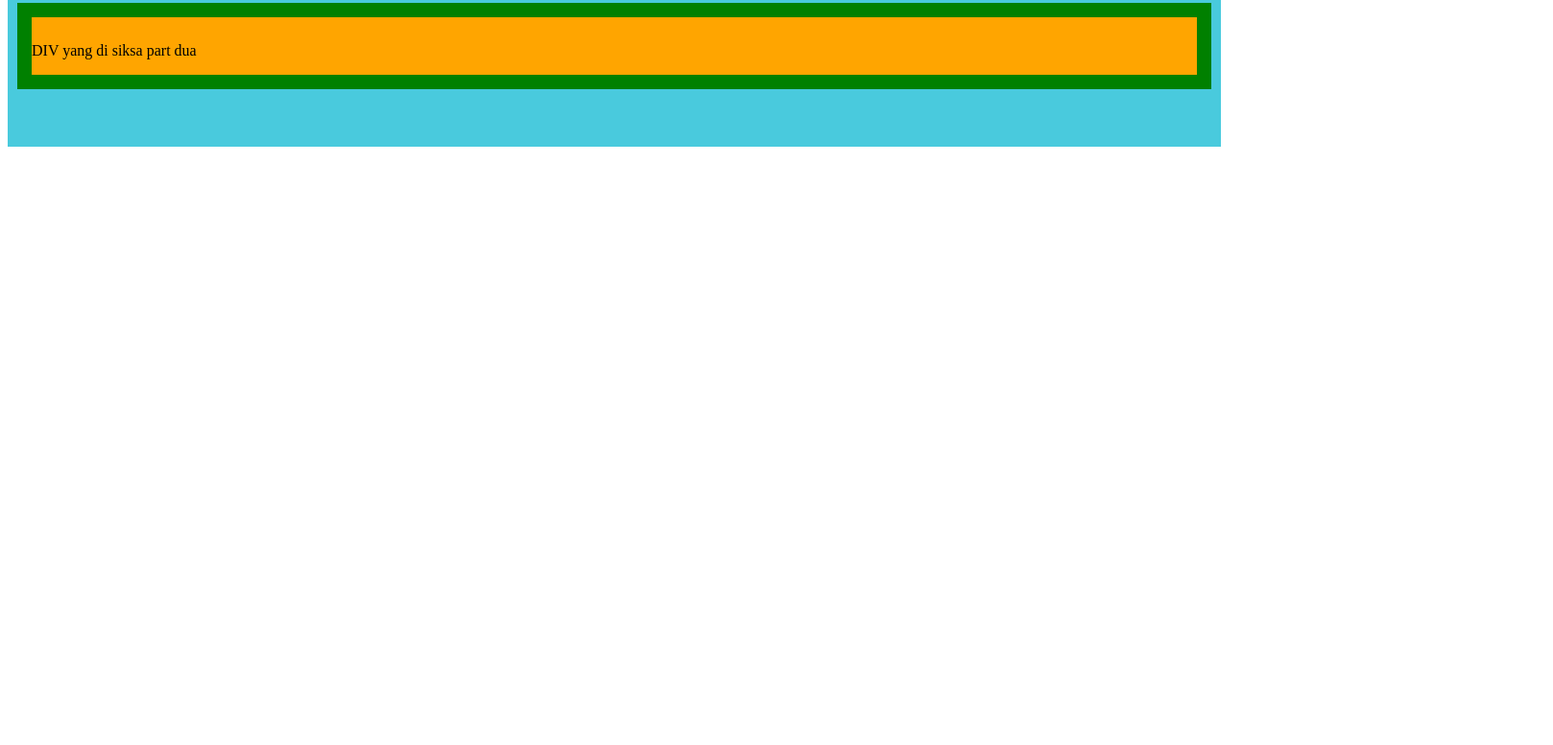
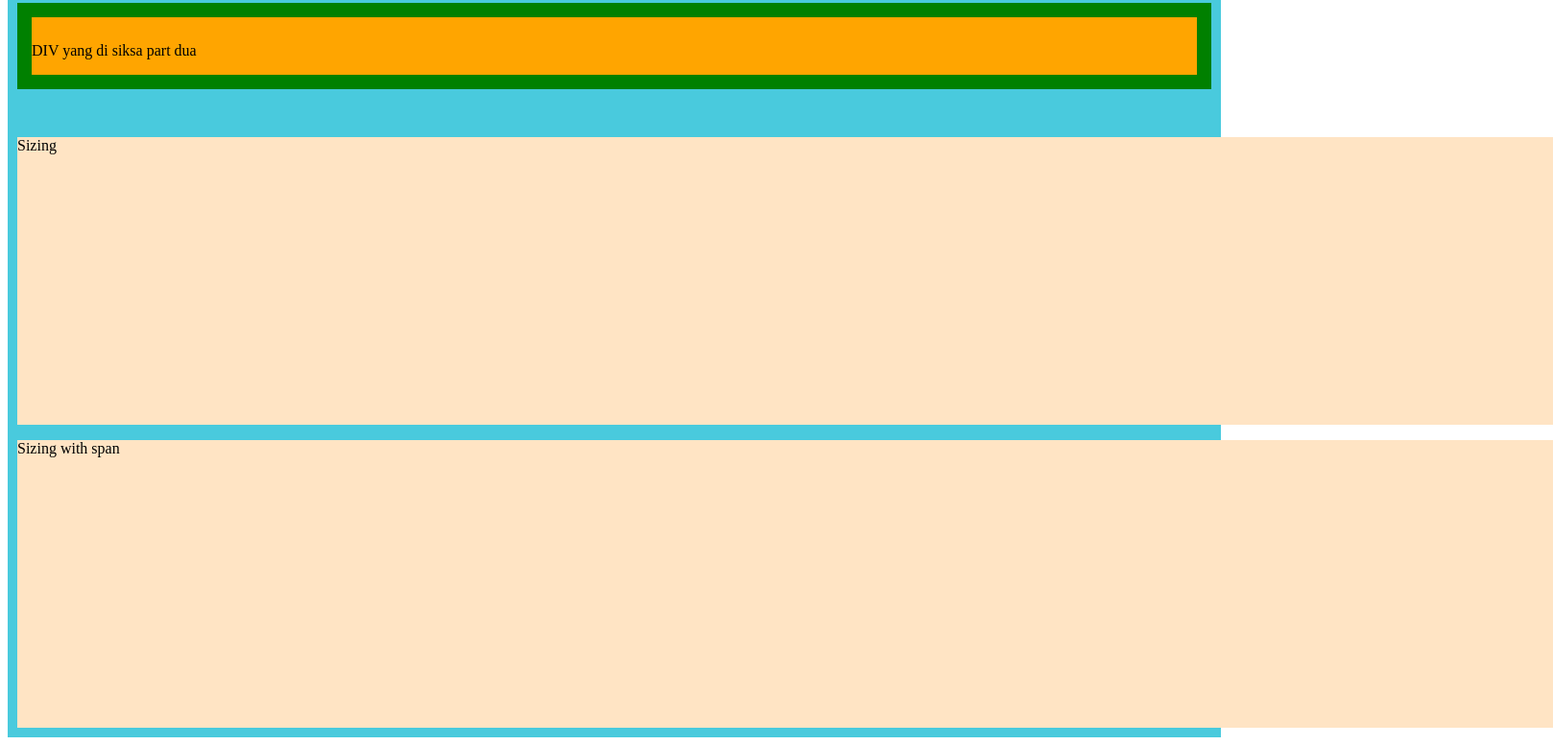
Before and after one commit to cybersafellc/frontend, a plain HTML site: page day-2/portofolio.html in a window 1280 px wide. Shown: the part 402-1179 px from the top of the page at 96% size, 1618 px wide, since content can reach past the window. Before the commit the page ends 800 px from the top, so only its background shows below. Drawn offline with Linux system fonts and the light colour scheme.

Commit message:
day 2 done

```diff
--- a/day-2/itu.css
+++ b/day-2/itu.css
@@ -3,6 +3,7 @@ section {
     background-color: #49CADD;
     padding: 10px;
 }
+
 
 .navbar {
     background-color: rgb(255, 99, 255);
@@ -38,6 +39,14 @@ section {
     margin-bottom: 50px;
 }
 
+.sizing {
+    background-color: bisque;
+    width: 100rem;
+    height: 300px;
+    display: block;
+}
+
+
 /* buat garis bawah */
  /* text dicoret */
  /* text tebal  */
--- a/day-2/portofolio.html
+++ b/day-2/portofolio.html
@@ -38,6 +38,13 @@
         <div class="div-disiksa-part-dua">
             <p>DIV yang di siksa part dua</p>
         </div>
+
+        <div class="sizing">
+            <p>Sizing</p>
+        </div>
+        <span class="sizing">
+            <p>Sizing with span</p>
+        </span>
        </section>
     </body>
 </html>
```
Also changed, not shown: day-2/README.md.
